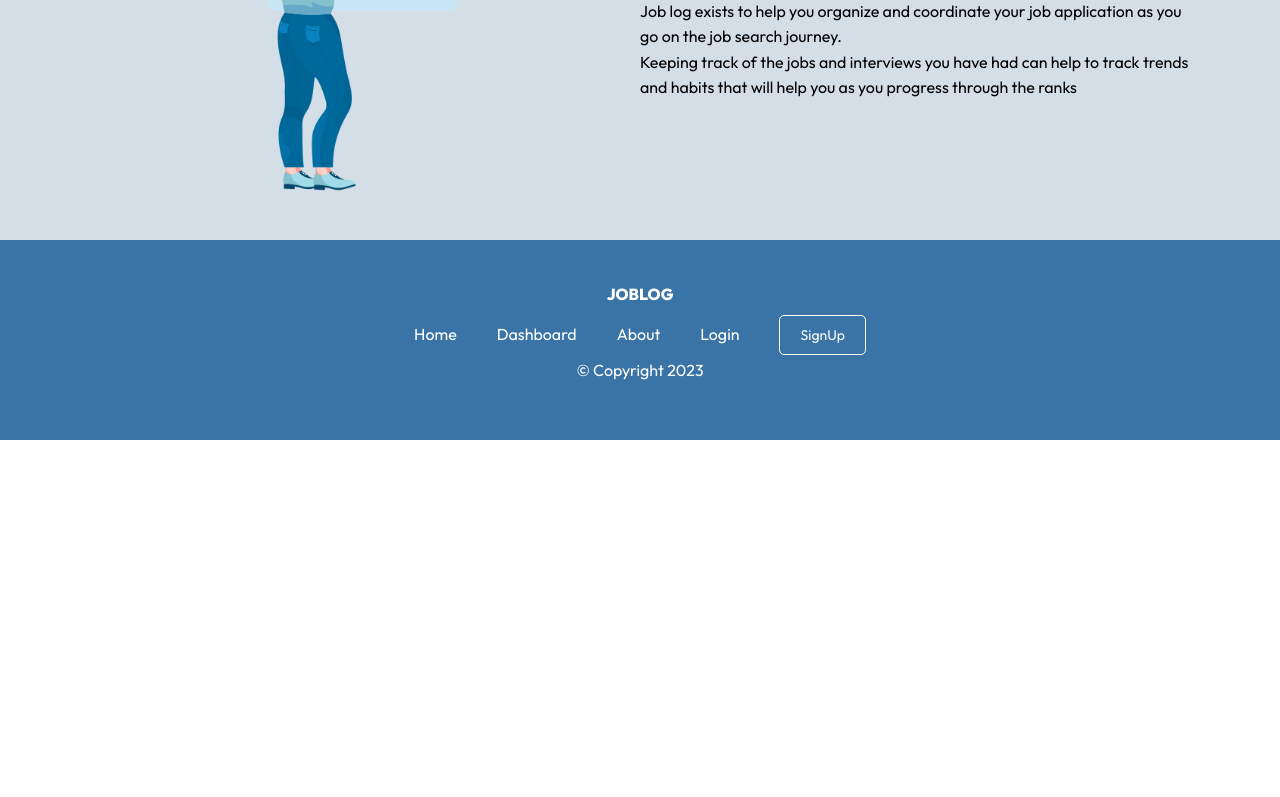
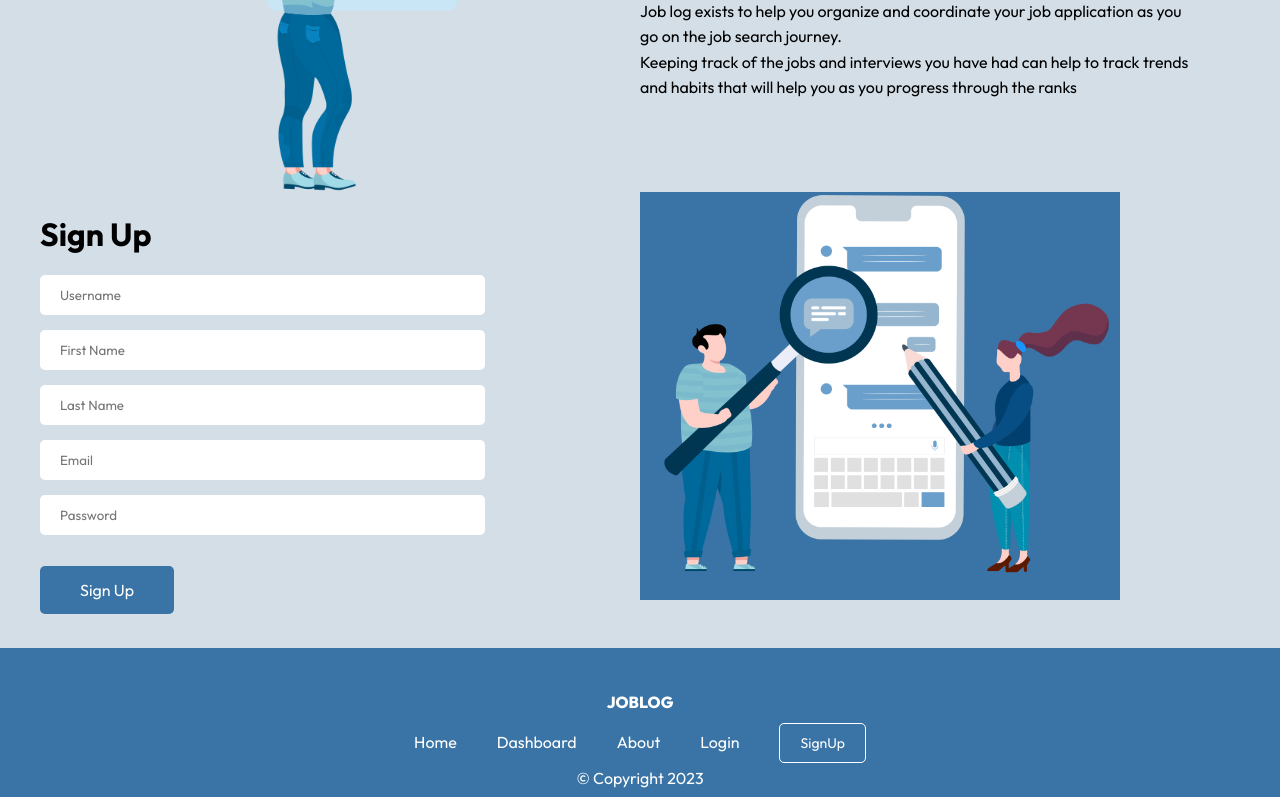
Before and after one commit to Timi-css/job_log, a React (Create React App) app in the folder react-frontend/: page /SignUp in a window 1280 px wide. Shown: the part 909-1706 px from the top of the page. Before the commit the page ends 1349 px from the top, so only its background shows below. Built offline with nearby package versions, Linux system fonts and the light colour scheme.

Commit message:
sign up component

```diff
--- a/react-frontend/package.json
+++ b/react-frontend/package.json
@@ -8,6 +8,7 @@
     "@testing-library/user-event": "^13.5.0",
     "react": "^18.2.0",
     "react-dom": "^18.2.0",
+    "react-router-dom": "^6.6.2",
     "react-scripts": "5.0.1",
     "web-vitals": "^2.1.4"
   },
--- a/react-frontend/src/App.js
+++ b/react-frontend/src/App.js
@@ -1,8 +1,5 @@
 import "./App.css";
-import Body from "./components/Body";
-import Footer from "./components/Footer";
-import HeroSection from "./components/HeroSection";
-import NavBar from "./components/NavBar";
+import { Body, Footer, NavBar, HeroSection, SignUp } from "./components";
 
 function App() {
   return (
@@ -11,6 +8,7 @@ function App() {
         <NavBar />
         <HeroSection />
         <Body />
+        <SignUp />
       </div>
       <Footer />
     </div>
--- a/react-frontend/src/components/ApplicationRow.jsx
+++ b/react-frontend/src/components/ApplicationRow.jsx
@@ -0,0 +1,7 @@
+import React from "react";
+
+const ApplicationRow = () => {
+  return <div>ApplicationRow</div>;
+};
+
+export default ApplicationRow;
--- a/react-frontend/src/components/Dashboard.jsx
+++ b/react-frontend/src/components/Dashboard.jsx
@@ -0,0 +1,7 @@
+import React from "react";
+
+const Dashboard = () => {
+  return <div>Dashboard</div>;
+};
+
+export default Dashboard;
--- a/react-frontend/src/components/Login.jsx
+++ b/react-frontend/src/components/Login.jsx
@@ -0,0 +1,7 @@
+import React from "react";
+
+const Login = () => {
+  return <div>Login</div>;
+};
+
+export default Login;
--- a/react-frontend/src/components/NavBar.jsx
+++ b/react-frontend/src/components/NavBar.jsx
@@ -1,8 +1,11 @@
 import React from "react";
 import "../styles/Navbar.css";
+import SignUp from "./SignUp";
+import { BrowserRouter, Routes, Route, Link } from "react-router-dom";
 
 const NavBar = () => {
   return (
+    <BrowserRouter>
       <div className="main-nav-container">
         <div className="logo-box">
           <a href="/" className="logo">
@@ -32,12 +35,13 @@ const NavBar = () => {
             </a>
           </li>
           <li className="nav-link-list">
-          <a className="nav-link-signup" href="/SignUp">
+            <a className="nav-link-signup" href="Signup">
               SignUp
             </a>
           </li>
         </div>
       </div>
+    </BrowserRouter>
   );
 };
 
--- a/react-frontend/src/components/NewApplication.jsx
+++ b/react-frontend/src/components/NewApplication.jsx
@@ -0,0 +1,7 @@
+import React from "react";
+
+const NewApplication = () => {
+  return <div>NewApplication</div>;
+};
+
+export default NewApplication;
--- a/react-frontend/src/components/SignUp.jsx
+++ b/react-frontend/src/components/SignUp.jsx
@@ -0,0 +1,33 @@
+import React from "react";
+import { images } from "../constants";
+import "../styles/SignUp.css";
+
+const SignUp = () => {
+  return (
+    <div className="main-signup-container">
+      <div className="signup-form-container">
+        <div className="signup-header-box">
+          <h1 className="signup-header">Sign Up</h1>
+        </div>
+        <div className="signup-form">
+          <form className="form">
+            <input placeholder="Username" id="form-input" />
+            <input placeholder="First Name" id="form-input" />
+            <input placeholder="Last Name" id="form-input" />
+            <input placeholder="Email" id="form-input" />
+            <input type="password" placeholder="Password" id="form-input" />
+          </form>
+
+          <a className="signup-btn" href="/Dashboard">
+            Sign Up
+          </a>
+        </div>
+      </div>
+      <div className="signup-image-container">
+        <img className="signup-img" src={images.Signup} alt="Signup" />
+      </div>
+    </div>
+  );
+};
+
+export default SignUp;
--- /dev/null
+++ b/react-frontend/src/components/index.js
@@ -0,0 +1,9 @@
+export { default as ApplicationRow } from "./ApplicationRow";
+export { default as Body } from "./Body";
+export { default as Dashboard } from "./Dashboard";
+export { default as Footer } from "./Footer";
+export { default as HeroSection } from "./HeroSection";
+export { default as Login } from "./Login";
+export { default as NavBar } from "./NavBar";
+export { default as NewApplication } from "./NewApplication";
+export { default as SignUp } from "./SignUp";
--- a/react-frontend/src/styles/HeroSection.css
+++ b/react-frontend/src/styles/HeroSection.css
@@ -35,7 +35,7 @@
   color: #fff;
   background-color: #3a74a6;
   padding: 14px 40px;
-  border-radius: 10px;
+  border-radius: 5px;
 }
 
 .cta-button:hover {
--- /dev/null
+++ b/react-frontend/src/styles/SignUp.css
@@ -0,0 +1,53 @@
+.main-signup-container {
+  display: flex;
+  flex-direction: row;
+}
+
+.signup-form-container {
+  display: flex;
+  flex-direction: column;
+  width: 50%;
+}
+
+.form {
+  display: flex;
+  flex-direction: column;
+  margin-bottom: 30px;
+}
+
+.form ::placeholder {
+  font-family: "Outfit", sans-serif;
+}
+
+.form input {
+  width: 70%;
+  height: 30px;
+  margin-bottom: 15px;
+  padding: 5px 5px 5px 20px;
+  background-color: #fff;
+  border: none;
+  border-radius: 5px;
+}
+
+.signup-image-container {
+  background-color: #3a74a6;
+}
+
+.signup-img {
+  width: 30rem;
+}
+
+.signup-btn {
+  text-decoration: none;
+  color: #fff;
+  background-color: #3a74a6;
+  padding: 14px 40px;
+  border-radius: 5px;
+}
+
+.signup-btn:hover {
+  border: 1px solid #3a74a6;
+  color: #3a74a6;
+  background: none;
+  transition: 0.3s all ease-in;
+}
```
Also changed, not shown: 1 other file (tests, documents, lock files or other folders). Lines whose indentation alone changed are shown as unchanged.
